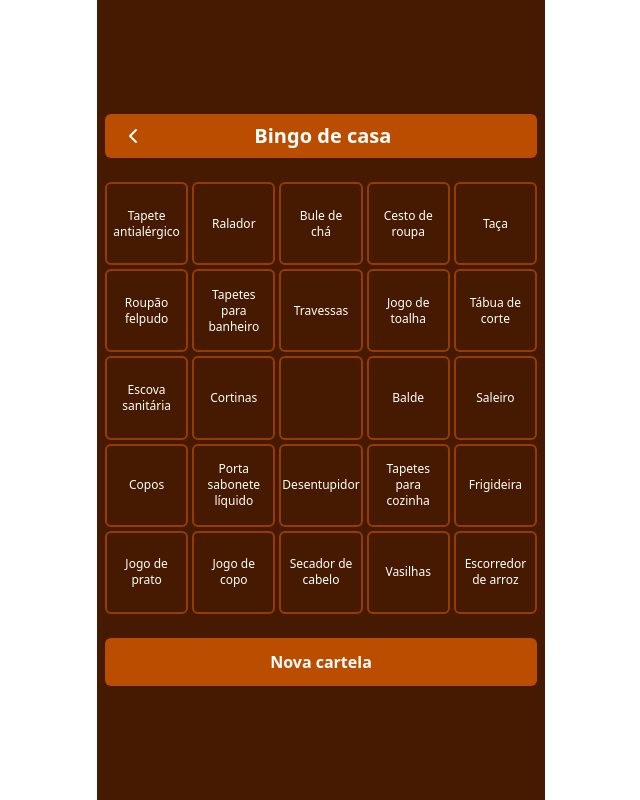
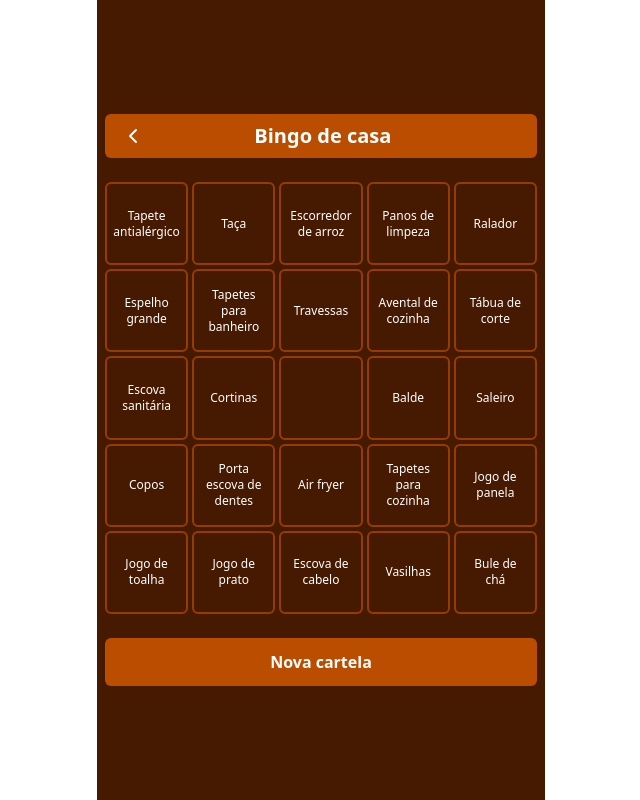
Before and after one commit to JarJv/bingo-de-casa, a React (Vite) app: page /cartela in a window 1280 px wide. Shown: the whole page, without its empty margins (319-959 px from the left). Built offline with nearby package versions, Linux system fonts and the light colour scheme.

Commit message:
Quinto commit - atualização da lista de palavras

```diff
--- a/src/pages/Cartela.jsx
+++ b/src/pages/Cartela.jsx
@@ -52,11 +52,10 @@ function Cartela(){
       "Escova de cabelo",
       "Secador de cabelo",
       "Jogo de talheres",
-      "Desentupidor",
       "Air fryer",
       "Abridor de garrafa",
       "Bucha",
-      "Liquidificador",
+      "Porta-talheres",
       "Saboneteira"
     ]
     const navigate = useNavigate()
--- a/src/pages/Roleta.jsx
+++ b/src/pages/Roleta.jsx
@@ -52,11 +52,10 @@ function Roleta(){
       "Escova de cabelo",
       "Secador de cabelo",
       "Jogo de talheres",
-      "Desentupidor",
       "Air fryer",
       "Abridor de garrafa",
       "Bucha",
-      "Liquidificador",
+      "Porta-talheres",
       "Saboneteira"
     ])
     const navigate = useNavigate()
```
